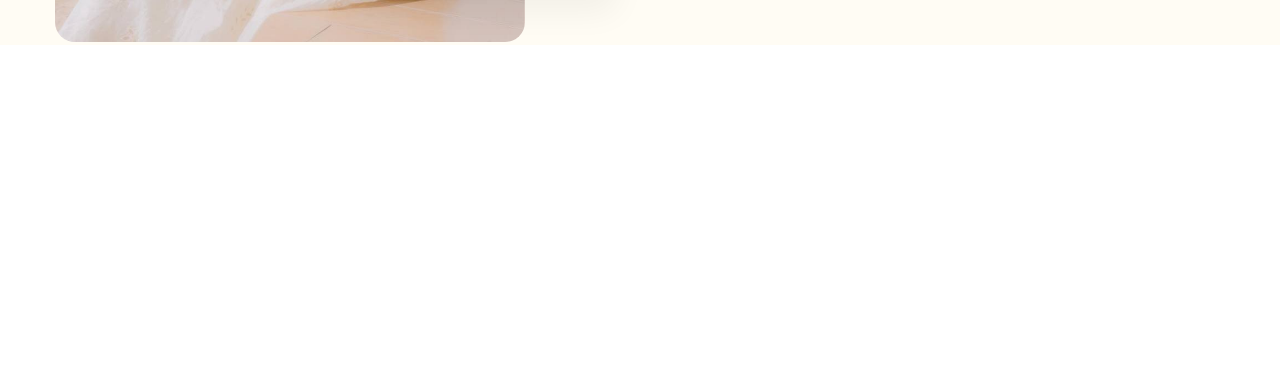
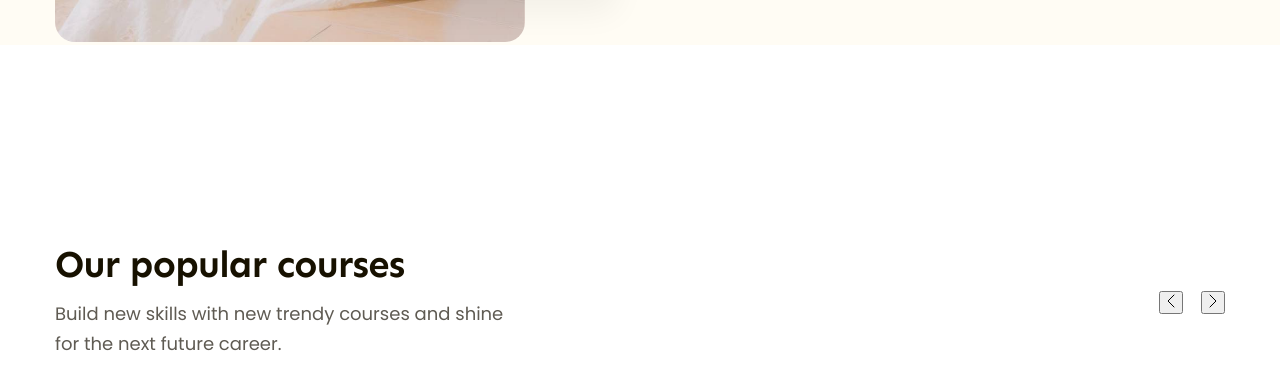
Before and after one commit to nvkha9/Project02, a plain HTML site: page index.html in a window 1280 px wide. Shown: the part 793-1182 px from the top of the page. Drawn offline with Linux system fonts and the light colour scheme.

Commit message:
ngày 1/8

```diff
--- a/asset/css/styles.css
+++ b/asset/css/styles.css
@@ -254,3 +254,34 @@ a {
   line-height: 1.23;
   color: #171100;
 }
+
+/* ----  Popular  --- */
+
+.main-content .popular-top {
+  margin-top: 200px;
+  display: flex;
+  justify-content: space-between;
+}
+
+.popular-top .info .heading {
+  color: #171100;
+  font-size: 3.8rem;
+  font-weight: 700;
+  letter-spacing: -0.76px;
+  font-family: var(--font-heading);
+}
+
+.popular-top .info .desc {
+  width: 458px;
+  color: #5f5b53;
+  margin-top: 16px;
+  font-size: 1.8rem;
+  font-weight: 400;
+  line-height: 1.67;
+}
+
+.popular-top .controls {
+  display: flex;
+  align-items: center;
+  gap: 18px;
+}
--- a/index.html
+++ b/index.html
@@ -124,6 +124,163 @@
           </div>
         </div>
       </div>
+
+      <!-- Popular -->
+      <div class="popular">
+        <div class="main-content">
+          <div class="popular-top">
+            <div class="info">
+              <h2 class="heading lv2">Our popular courses</h2>
+              <p class="desc">
+                Build new skills with new trendy courses and shine for the next
+                future career.
+              </p>
+            </div>
+            <div class="controls">
+              <button class="control-btn">
+                <svg
+                  width="8"
+                  height="14"
+                  viewBox="0 0 8 14"
+                  fill="none"
+                  xmlns="http://www.w3.org/2000/svg"
+                >
+                  <path
+                    d="M7 1L1 7L7 13"
+                    stroke="currentColor"
+                    stroke-linecap="round"
+                    stroke-linejoin="round"
+                  />
+                </svg>
+              </button>
+              <button class="control-btn">
+                <svg
+                  width="8"
+                  height="14"
+                  viewBox="0 0 8 14"
+                  fill="none"
+                  xmlns="http://www.w3.org/2000/svg"
+                >
+                  <path
+                    d="M1 1L7 7L1 13"
+                    stroke="currentColor"
+                    stroke-linecap="round"
+                    stroke-linejoin="round"
+                  />
+                </svg>
+              </button>
+            </div>
+          </div>
+
+          <div class="course-list">
+            <!-- Course item 1 -->
+            <!-- <div class="course-item">
+              <a href="#!">
+                <img
+                  src="./assets/img/course-1.jpg"
+                  alt="Basic web design"
+                  class="thumb"
+                />
+              </a>
+              <div class="info">
+                <div class="head">
+                  <h3 class="title">
+                    <a href="#!" class="line-clamp break-all">
+                      Basic web design
+                    </a>
+                  </h3>
+                  <div class="rating">
+                    <img
+                      src="./assets/icons/star.svg"
+                      alt="Star"
+                      class="star"
+                    />
+                    <span class="value">4.5</span>
+                  </div>
+                </div>
+                <p class="desc line-clamp line-2 break-all">
+                  Get the best course, gain knowledge and shine for your future
+                  career.
+                </p>
+                <div class="foot">
+                  <span class="price">$120.75</span>
+                  <button class="btn book-btn">Book Now</button>
+                </div>
+              </div>
+            </div> -->
+
+            <!-- Course item 2 -->
+            <!-- <div class="course-item">
+              <a href="#!">
+                <img
+                  src="./assets/img/course-2.jpg"
+                  alt="UI/UX design"
+                  class="thumb"
+                />
+              </a>
+              <div class="info">
+                <div class="head">
+                  <h3 class="title">
+                    <a href="#!" class="line-clamp break-all"> UI/UX design </a>
+                  </h3>
+                  <div class="rating">
+                    <img
+                      src="./assets/icons/star.svg"
+                      alt="Star"
+                      class="star"
+                    />
+                    <span class="value">4.5</span>
+                  </div>
+                </div>
+                <p class="desc line-clamp line-2 break-all">
+                  Get the best course, gain knowledge and shine for your future
+                  career.
+                </p>
+                <div class="foot">
+                  <span class="price">$120.75</span>
+                  <button class="btn book-btn">Book Now</button>
+                </div>
+              </div>
+            </div> -->
+
+            <!-- Course item 3 -->
+            <!-- <div class="course-item">
+              <a href="#!">
+                <img
+                  src="./assets/img/course-3.jpg"
+                  alt="Web App design"
+                  class="thumb"
+                />
+              </a>
+              <div class="info">
+                <div class="head">
+                  <h3 class="title">
+                    <a href="#!" class="line-clamp break-all">
+                      Web App design
+                    </a>
+                  </h3>
+                  <div class="rating">
+                    <img
+                      src="./assets/icons/star.svg"
+                      alt="Star"
+                      class="star"
+                    />
+                    <span class="value">4.5</span>
+                  </div>
+                </div>
+                <p class="desc line-clamp line-2 break-all">
+                  Get the best course, gain knowledge and shine for your future
+                  career.
+                </p>
+                <div class="foot">
+                  <span class="price">$120.75</span>
+                  <button class="btn book-btn">Book Now</button>
+                </div>
+              </div>
+            </div> -->
+          </div>
+        </div>
+      </div>
     </main>
   </body>
 </html>
```
